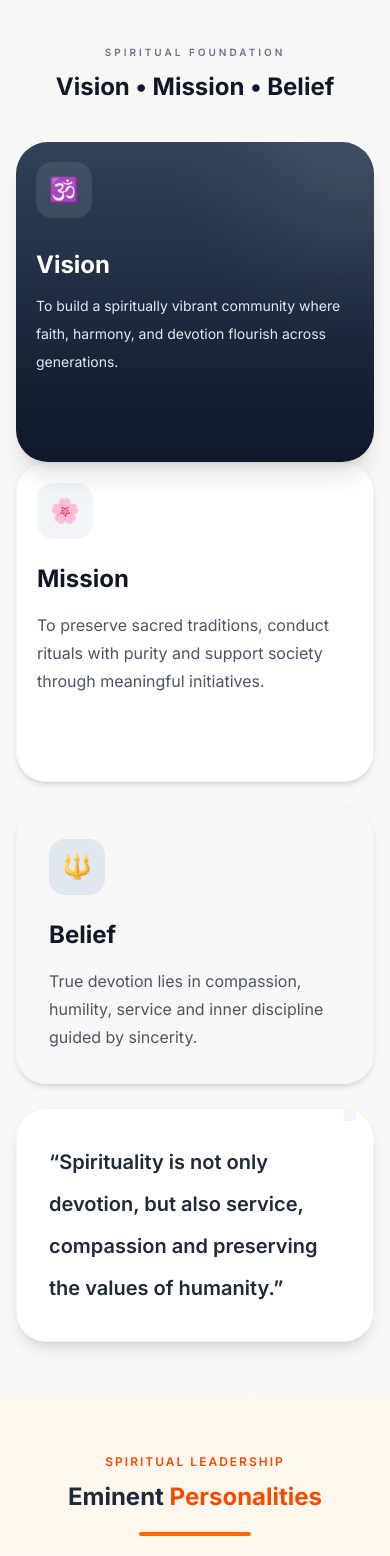
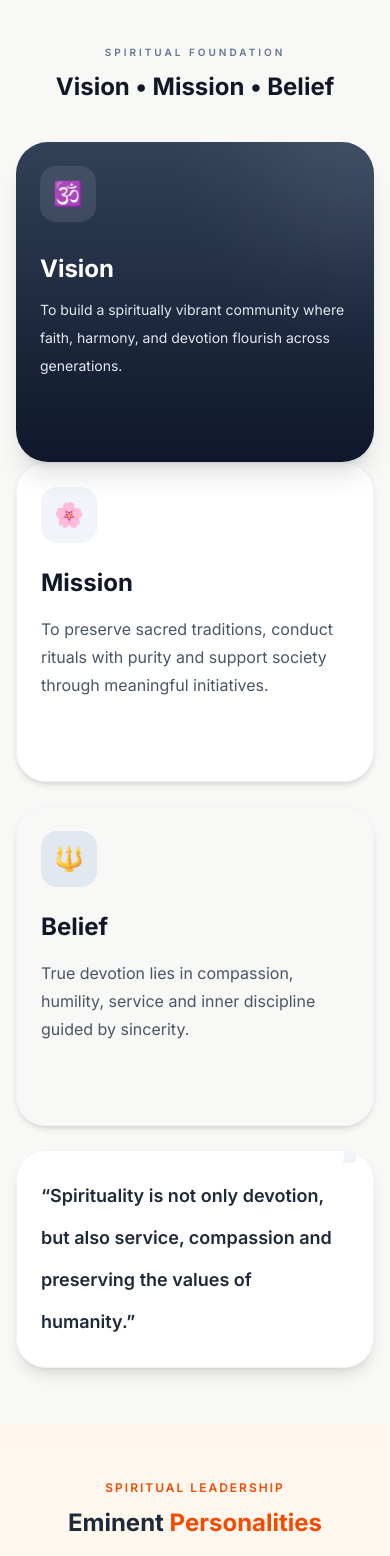
Before and after one commit to PathakAnshika/ShivTempleWebsite, a Next.js app: page /about in a window 390 px wide. Shown: the part 2014-3570 px from the top of the page. Built offline with nearby package versions, Linux system fonts and the light colour scheme.

Commit message:
Upgrade Next.js to fix security vulnerability

```diff
--- a/app/about/page.jsx
+++ b/app/about/page.jsx
@@ -388,12 +388,12 @@ export default function AboutPage() {
         relative
         rounded-[32px]
         overflow-hidden
-        p-5 sm:p-8
+       p-6 lg:p-8
         bg-gradient-to-b
         from-slate-700
         to-slate-900
         text-white
-       min-h-[320px] sm:min-h-[420px]
+        min-h-[320px] lg:min-h-[420px]
         flex flex-col justify-between
         shadow-xl
       ">
@@ -456,7 +456,9 @@ export default function AboutPage() {
       {/* RIGHT SIDE */}
       <div className="
         lg:col-span-2
-        grid md:grid-cols-2
+        grid
+grid-cols-1
+md:grid-cols-2
         gap-6
       ">
 
@@ -464,13 +466,13 @@ export default function AboutPage() {
         <div className="
           bg-white
           rounded-[30px]
-          p-5 sm:p-8
+         p-6 lg:p-8
           border border-gray-100
           shadow-md
           hover:-translate-y-2
           hover:shadow-xl
           transition-all duration-500
-          min-h-[320px] sm:min-h-[420px]
+         min-h-[320px] lg:min-h-[420px]
           flex flex-col justify-between
         ">
 
@@ -514,13 +516,13 @@ export default function AboutPage() {
         <div className="
           bg-[#F0F8FF ]
           rounded-[30px]
-          p-8
+         p-6 lg:p-8
           border border-gray-100
           shadow-md
           hover:-translate-y-2
           hover:shadow-xl
           transition-all duration-500
-          min-h-[210px]
+          min-h-[320px] lg:min-h-[420px]
           flex flex-col justify-between
         ">
 
@@ -565,7 +567,7 @@ export default function AboutPage() {
           md:col-span-2
           bg-white
           rounded-[30px]
-          p-8 md:p-10
+         p-6 sm:p-8 lg:p-10
           border border-gray-100
           shadow-lg
           relative overflow-hidden
@@ -584,7 +586,7 @@ export default function AboutPage() {
 
           <p className="
             relative z-10
-            text-xl md:text-2xl
+            text-lg sm:text-xl lg:text-2xl
             font-semibold
             text-gray-800
             leading-[42px]
@@ -656,7 +658,11 @@ export default function AboutPage() {
   </div>
 
   {/* Cards */}
- <div className="max-w-7xl mx-auto grid grid-cols-1 md:grid-cols-2 lg:grid-cols-3 gap-6 sm:gap-10">
+ <div className="max-w-7xl mx-auto grid
+grid-cols-1
+lg:grid-cols-3
+gap-5
+lg:gap-6 sm:gap-10">
     {/* ===== PERSON 1 ===== */}
     <div
       className="
```
